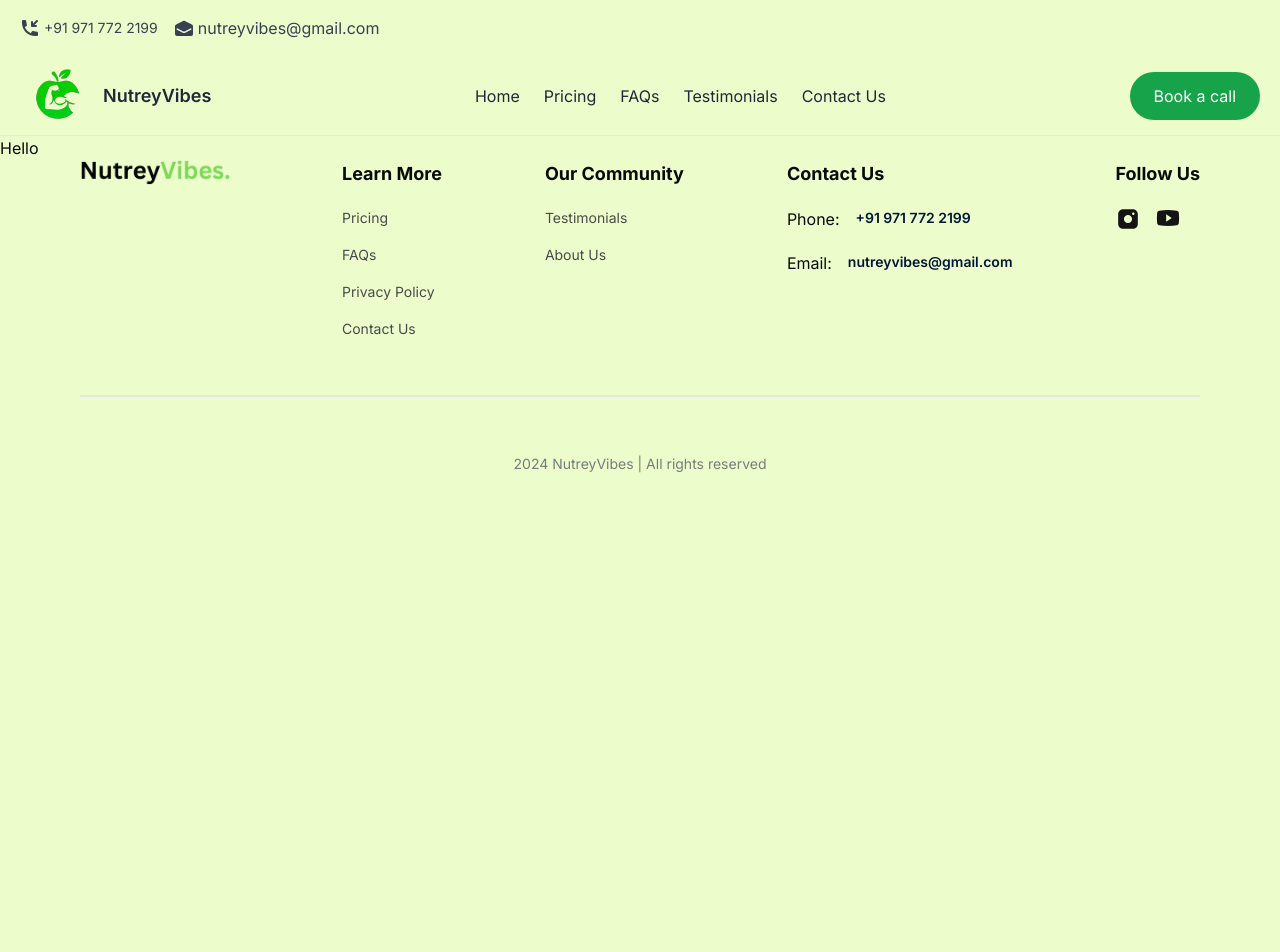
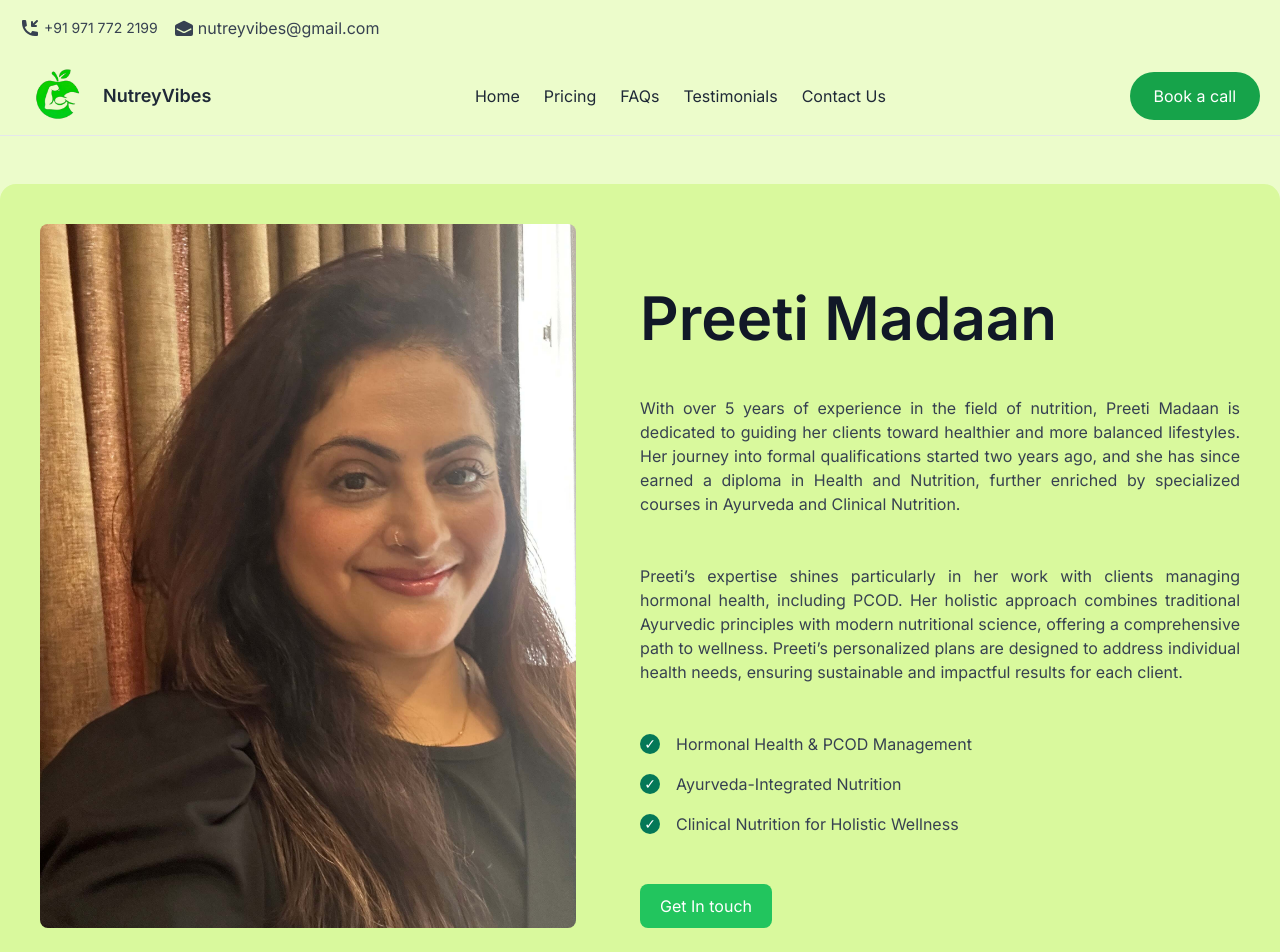
Before and after one commit to vishal7245/nutreyvibes, a Next.js app: page /about in a window 1280 px wide. Shown: the top 952 px of the page. Before the commit the page ends 800 px from the top, so only its background shows below. Built offline with nearby package versions, Linux system fonts and the light colour scheme.

Commit message:
added about us page

```diff
--- a/app/(Community)/about/page.tsx
+++ b/app/(Community)/about/page.tsx
@@ -1,9 +1,45 @@
+import Link from "next/link"
+import Image from "next/image"
 
 const page = () => {
   return (
-    <div>
-      Hello
-    </div>
+    <section className="py-12">
+        <div className="max-w-7xl px-5 sm:px-10 md:px-12 lg:px-10 flex flex-col md:flex-row gap-16 py-10 rounded-2xl bg-lime-200 mx-4  xl:mx-auto">
+            <div className="flex md:flex-1">
+                <Image src="/about1.jpg" alt="working on housing" width={1300} height={900} className="w-full md:h-full object-cover rounded-lg" />
+            </div>
+            <div className="md:w-1/2 space-y-12 text-gray-700 mt-1 xl:mt-16">
+                <h1 className="text-gray-900 font-semibold text-4xl sm:text-3xl md:text-6xl">
+                    Preeti Madaan
+                </h1>
+                <p className="text-justify">
+                  With over 5 years of experience in the field of nutrition, Preeti Madaan is dedicated to guiding her clients toward healthier and more balanced lifestyles. Her journey into formal qualifications started two years ago, and she has since earned a diploma in Health and Nutrition, further enriched by specialized courses in Ayurveda and Clinical Nutrition.
+                </p>
+                <p className="text-justify">
+                Preeti’s expertise shines particularly in her work with clients managing hormonal health, including PCOD. Her holistic approach combines traditional Ayurvedic principles with modern nutritional science, offering a comprehensive path to wellness. Preeti’s personalized plans are designed to address individual health needs, ensuring sustainable and impactful results for each client.
+                </p>
+                <ul className="space-y-4">
+                    <li className="flex items-center gap-x-4">
+                        <span className="w-5 h-5 text-sm flex items-center justify-center rounded-full bg-emerald-700 text-white">✓</span>
+                        Hormonal Health & PCOD Management
+                    </li>
+                    <li className="flex items-center gap-x-4">
+                        <span className="w-5 h-5 text-sm flex items-center justify-center rounded-full bg-emerald-700 text-white">✓</span>
+                        Ayurveda-Integrated Nutrition
+                    </li>
+                    <li className="flex items-center gap-x-4">
+                        <span className="w-5 h-5 text-sm flex items-center justify-center rounded-full bg-emerald-700 text-white">✓</span>
+                        Clinical Nutrition for Holistic Wellness
+                    </li>
+                </ul>
+                <div className="flex">
+                    <Link href="#" className="px-5 h-11 flex items-center bg-green-500 hover:bg-lime-300 hover:text-green-700 rounded-lg text-white">
+                        Get In touch
+                    </Link>
+                </div>
+            </div>
+        </div>
+    </section>
   )
 }
 
```
Also changed, not shown: public/about1.jpg (added).
